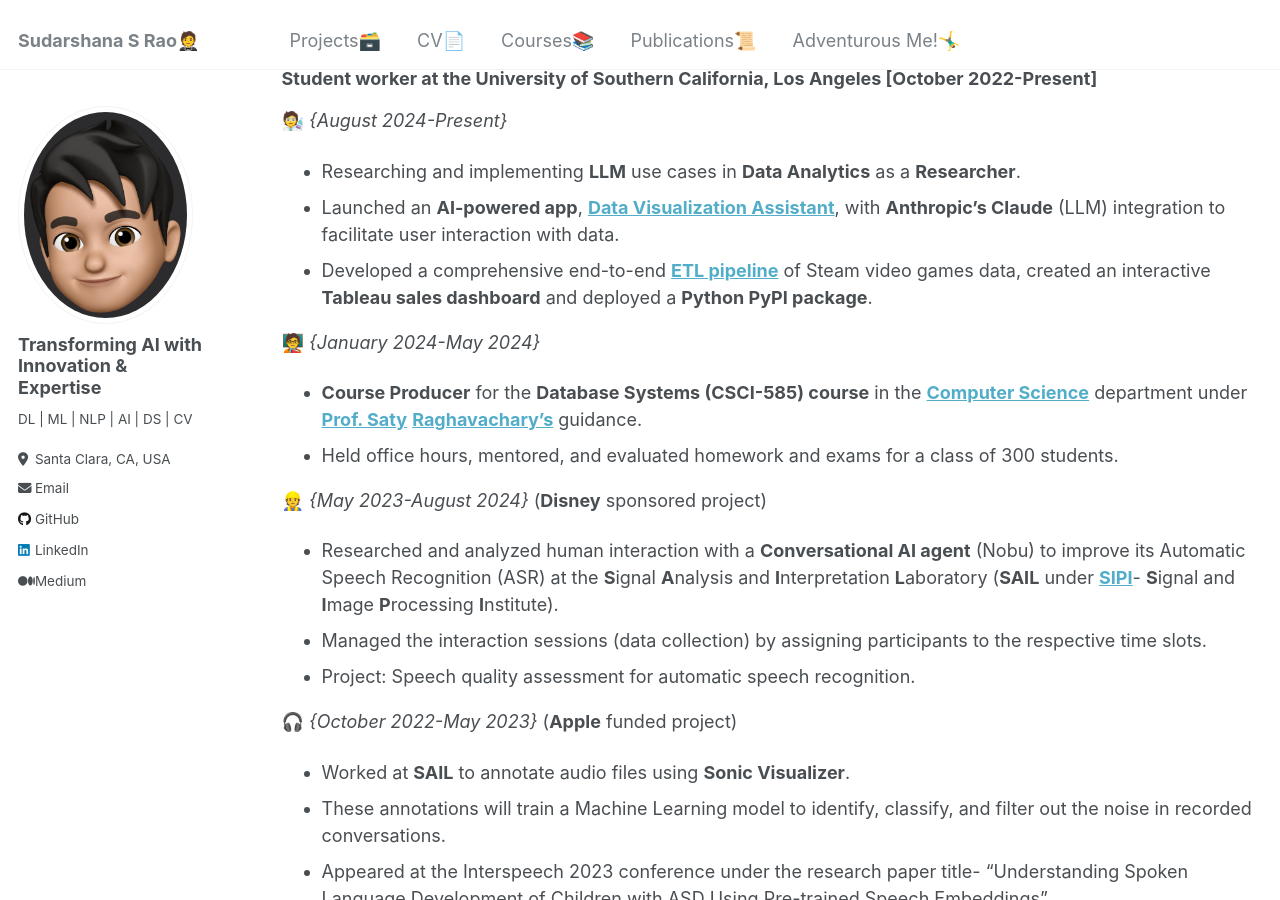
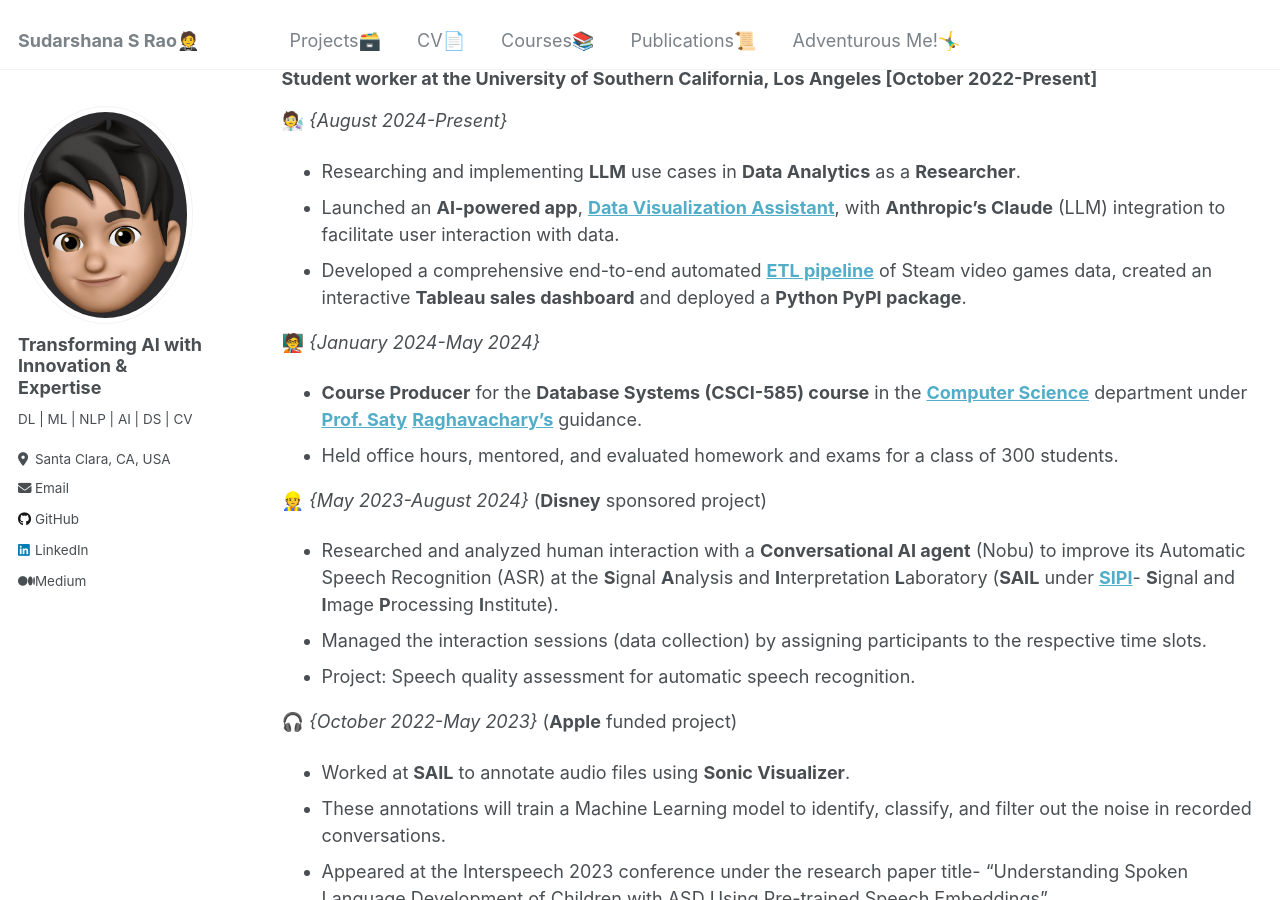
Before and after one commit to SudarshanaSRao/SudarshanaSRao.github.io, a Jekyll site: the page built from _pages/cv.md, in a window 1280 px wide and 900 px high, scrolled down 1477 px. Built offline with Jekyll 4.4.1, drawn with Linux system fonts in a browser that asks for light colours.

Commit message:
Update cv.md

```diff
--- a/_pages/cv.md
+++ b/_pages/cv.md
@@ -347,7 +347,7 @@
 🧑‍🔬 _{August 2024-Present}_
 * Researching and implementing **LLM** use cases in **Data Analytics** as a **Researcher**.
 * Launched an **AI-powered app**, [**Data Visualization Assistant**](https://sudarshanasrao.github.io/portfolio/portfolio-1/), with **Anthropic’s Claude** (LLM) integration to facilitate user interaction with data.
-* Developed a comprehensive end-to-end [**ETL pipeline**](https://sudarshanasrao.github.io/portfolio/portfolio-0/) of Steam video games data, created an interactive **Tableau sales dashboard** and deployed a **Python PyPI package**.
+* Developed a comprehensive end-to-end automated [**ETL pipeline**](https://sudarshanasrao.github.io/portfolio/portfolio-0/) of Steam video games data, created an interactive **Tableau sales dashboard** and deployed a **Python PyPI package**.
 
 🧑‍🏫 _{January 2024-May 2024}_
 * **Course Producer** for the **Database Systems (CSCI-585) course** in the [**Computer Science**](https://www.cs.usc.edu/){:target="_blank"} department under [**Prof. Saty**](https://www.linkedin.com/in/satychary/){:target="_blank"} [**Raghavachary's**](https://viterbi.usc.edu/directory/faculty/Raghavachary/Saty){:target="_blank"} guidance.
```
